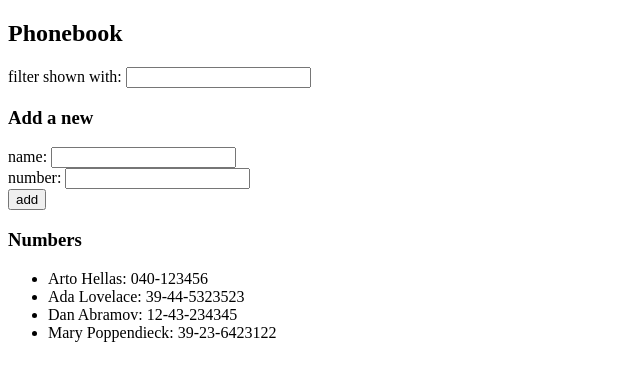
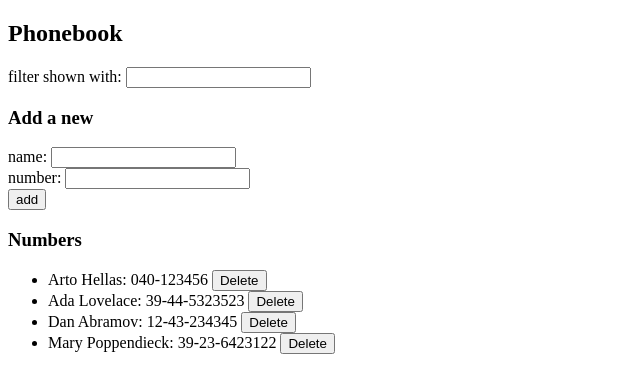
Before and after one commit to CNwante/fullstack-open-journey, a React (Vite) app in the folder part-2/phonebook/: page / in a window 1280 px wide. Shown: the top 392 px of the page, without its empty margins (0-640 px from the left). Built offline with nearby package versions, Linux system fonts and the light colour scheme; data requests are answered from the project's data file.

Commit message:
feat(step-9): add delete functionality
- Extract `Person` component from `Persons` component.

Learning:
- How to use the HTTP DLETE method with axios API.

```diff
--- a/part-2/phonebook/src/App.jsx
+++ b/part-2/phonebook/src/App.jsx
@@ -53,6 +53,15 @@ const App = () => {
     setNameFilter(event.target.value)
   }
 
+  const handleDelete = (id) => {
+    const targetContact = persons.find(person => person.id === id)
+
+    if (window.confirm(`Delete ${targetContact.name}`)) {
+      personService.deleteContact(id)
+      setPersons(persons.filter(person => person.id !== id))
+    }
+  }
+
   return (
     <div>
       <h2>Phonebook</h2>
@@ -62,7 +71,7 @@ const App = () => {
       <PersonForm onFormSubmit={addPerson} name={newName} number={newNumber} onNameChange={handleNameChange} onNumberChange={handleNumberChange} />
 
       <h3>Numbers</h3>
-      <Persons nameFilter={nameFilter} filteredPersons={filteredPersons} persons={persons} />
+      <Persons filteredPersons={filteredPersons} onDelete={handleDelete}/>
     </div>
   )
 }
@@ -97,19 +106,30 @@ const PersonForm = ({
   )
 }
 
-const Persons = ({ nameFilter, filteredPersons, persons }) => {
+const Persons = ({filteredPersons, onDelete}) => {
   return (
     <ul>
       {
-        nameFilter.length > 0 ?
-        (
-          filteredPersons.map(person => <li key={person.id}>{person.name}: {person.number}</li>)
-        ):(
-          persons.map(person => <li key={person.id}>{person.name}: {person.number}</li>)
-        )
+        filteredPersons.map(person => (
+          <Person
+            key={person.id}
+            name={person.name}
+            number={person.number}
+            onDelete={() => onDelete(person.id)}
+          />
+        ))
       }
     </ul>
   )
 }
 
+const Person = ({ name, number, onDelete }) => {
+  return (
+    <li>
+      {name}: {number} {" "}
+      <button onClick={onDelete}>Delete</button>
+    </li>
+  )
+}
+
 export default App
--- a/part-2/phonebook/src/services/persons.js
+++ b/part-2/phonebook/src/services/persons.js
@@ -11,4 +11,9 @@ const createContact = (newContact) => {
   return request.then(response => response.data)
 }
 
-export default {getAllContacts, createContact}
+const deleteContact =(id) => {
+  const request = axios.delete(`${baseUrl}/${id}`)
+  return request.then(response => response.data)
+}
+
+export default {getAllContacts, createContact, deleteContact}
```
